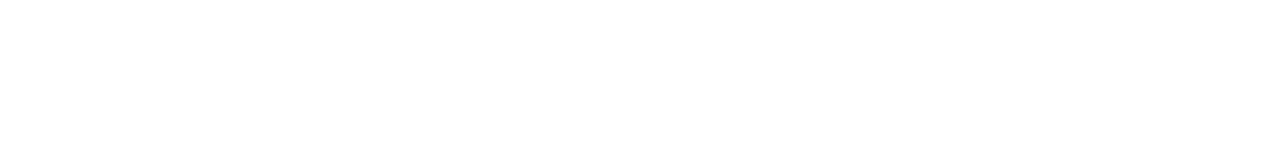
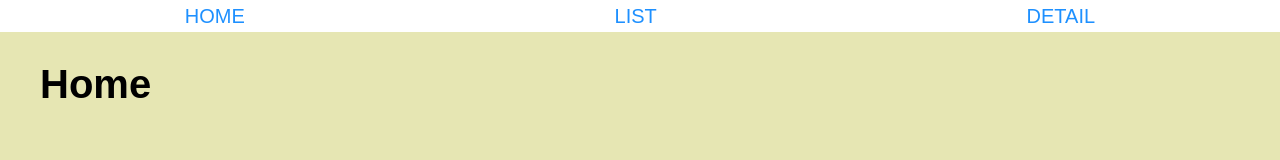
Before and after one commit to CodeurCopieur/My-First-Single-Page-Application, a plain HTML site: page index.html in a window 1280 px wide. Drawn offline with Linux system fonts and the light colour scheme; files whose address does not match are found by name.

Commit message:
intégration html/css

```diff
--- a/index.html
+++ b/index.html
@@ -5,10 +5,30 @@
     <meta name="viewport" content="width=device-width, initial-scale=1.0">
     <meta http-equiv="X-UA-Compatible" content="ie=edge">
     <link rel="stylesheet" href="static/css/index.css">
-    <title>Document</title>
+    <title>A Single Page Application</title>
 </head>
 <body>
+    <header>
+        <nav>
+            <ol>
+                <li><a href="home" data-target="home" class="nav-link">Home</a></li>
+                <li><a href="list" data-target="list" class="nav-link">List</a></li>
+                <li><a href="detail" data-target="detail" class="nav-link">Detail</a></li>
+            </ol>
+        </nav>
+    </header>
 
+    <main>
+        <div class="page active" id="home">
+            <h1>Home</h1>
+        </div>
+        <div class="page" id="list">
+            <h1>List</h1>
+        </div>
+        <div class="page" id="detail">
+            <h1>Detail</h1>
+        </div>
+    </main>
 
     <script src="main.js"></script>
 </body>
--- a/static/css/main.css
+++ b/static/css/main.css
@@ -0,0 +1,56 @@
+/**** DEFAULTS ****/
+*{
+    padding: 0;
+    margin: 0;
+    box-sizing: border-box;
+}
+html{
+    font-size: 20px;  /* 1rem will equal this now */
+    line-height: 1.6;
+    font-family: sans-serif; /* add google fonts */
+}
+
+/** menu **/
+
+ol {
+    display: flex;
+    justify-content: space-around;
+    list-style: none;
+}
+
+a.nav-link {
+    color: dodgerblue;
+    text-decoration: none;
+    text-transform: uppercase;
+}
+
+/**** PAGES ****/
+.page{
+    display: none;
+    width: 100%;
+    min-height: 100%; /* allow for content off the bottom of the page */
+    position: fixed;  /* or absolute if the user needs to scroll for more content */
+    padding: 1rem 2rem;
+}
+
+.active{
+    display: block;
+}
+#home{
+    background-color: hsl(60, 50%, 80%);
+}
+#list{
+    background-color: hsl(180, 50%, 80%);
+}
+#detail{
+    background-color: hsl(240, 50%, 80%);
+}
+h1{
+    font-size: 2rem;
+    font-weight: 600;
+    transition: all 0.4s;
+}
+.big{
+    font-size: 5rem;
+    font-weight: 900;
+}
```
